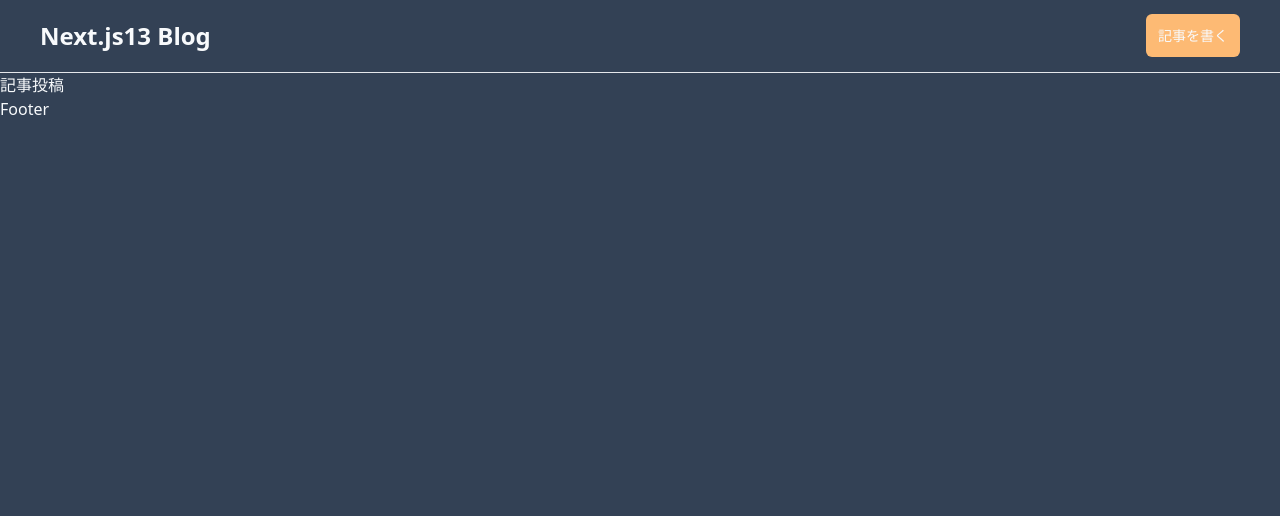
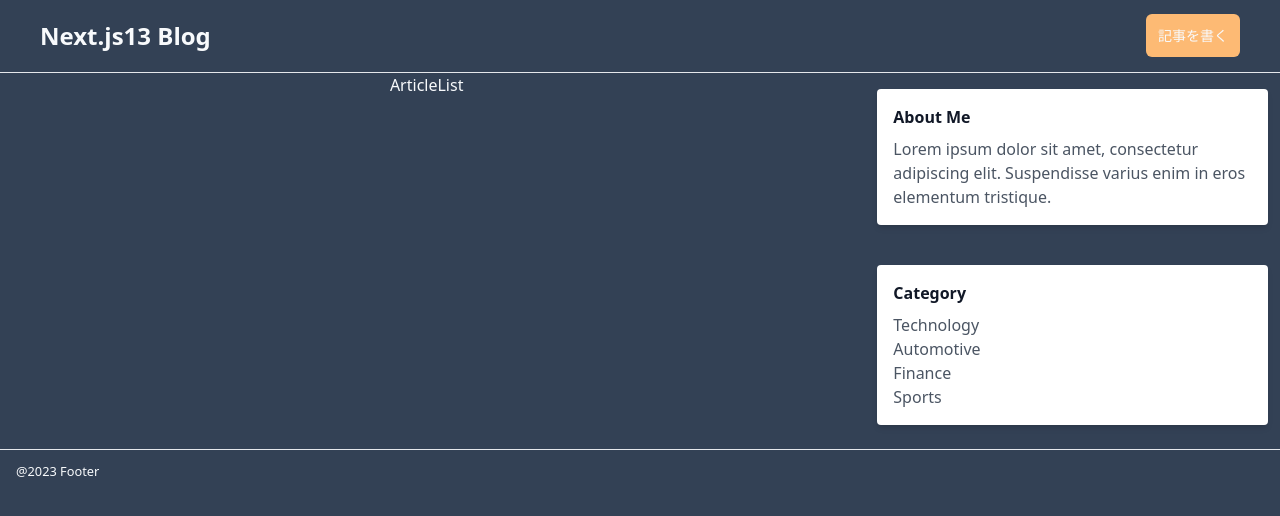
Before and after one commit to uni51/nextjs13-tailwind-udemy-blog, a Next.js app: page / in a window 1280 px wide. Shown: the top 516 px of the page. Built offline with nearby package versions, Linux system fonts and the light colour scheme.

Commit message:
18. page.tsxの中身を記述してsectionを追加してみよう

```diff
--- /dev/null
+++ b/src/app/Footer.tsx
@@ -0,0 +1,11 @@
+import React from "react";
+
+const Footer = () => {
+  return (
+    <footer className="py-2 px-4 border-t">
+      <small>@2023 Footer</small>
+    </footer>
+  );
+};
+
+export default Footer;
--- /dev/null
+++ b/src/app/components/ArticleList.tsx
@@ -0,0 +1,7 @@
+import React from "react";
+
+const ArticleList = () => {
+  return <div>ArticleList</div>;
+};
+
+export default ArticleList;
--- a/src/app/layout.tsx
+++ b/src/app/layout.tsx
@@ -1,3 +1,4 @@
+import Footer from "./Footer";
 import Header from "./Header";
 import "./globals.css";
 import type { Metadata } from "next";
@@ -17,7 +18,7 @@
       <body className="container mx-auto bg-slate-700 text-slate-50">
         <Header />
         {children}
-        <footer>Footer</footer>
+        <Footer />
       </body>
     </html>
   );
--- a/src/app/page.tsx
+++ b/src/app/page.tsx
@@ -1,5 +1,39 @@
 import Image from "next/image";
+import ArticleList from "./components/ArticleList";
 
 export default function Home() {
-  return <div>記事投稿</div>;
+  return (
+    <div className="md:flex">
+      <section className="w-full md:w-2/3 flex flex-col items-center px-3">
+        <ArticleList />
+      </section>
+
+      <aside className="w-full md:w-1/3 flex flex-col items-center px-3 md:pl-6">
+        <div className="bg-white shadow-md rounded p-4 mb-6 mt-4">
+          <h3 className="font-bold text-gray-900 mb-2">About Me</h3>
+          <p className="text-gray-600">
+            Lorem ipsum dolor sit amet, consectetur adipiscing elit. Suspendisse
+            varius enim in eros elementum tristique.
+          </p>
+        </div>
+        <div className="bg-white shadow-md rounded p-4 mb-6 mt-4 w-full">
+          <h3 className="font-bold text-gray-900 mb-2">Category</h3>
+          <ul className="text-gray-600 mt-2">
+            <li>
+              <a href="#">Technology</a>
+            </li>
+            <li>
+              <a href="#">Automotive</a>
+            </li>
+            <li>
+              <a href="#">Finance</a>
+            </li>
+            <li>
+              <a href="#">Sports</a>
+            </li>
+          </ul>
+        </div>
+      </aside>
+    </div>
+  );
 }
```
